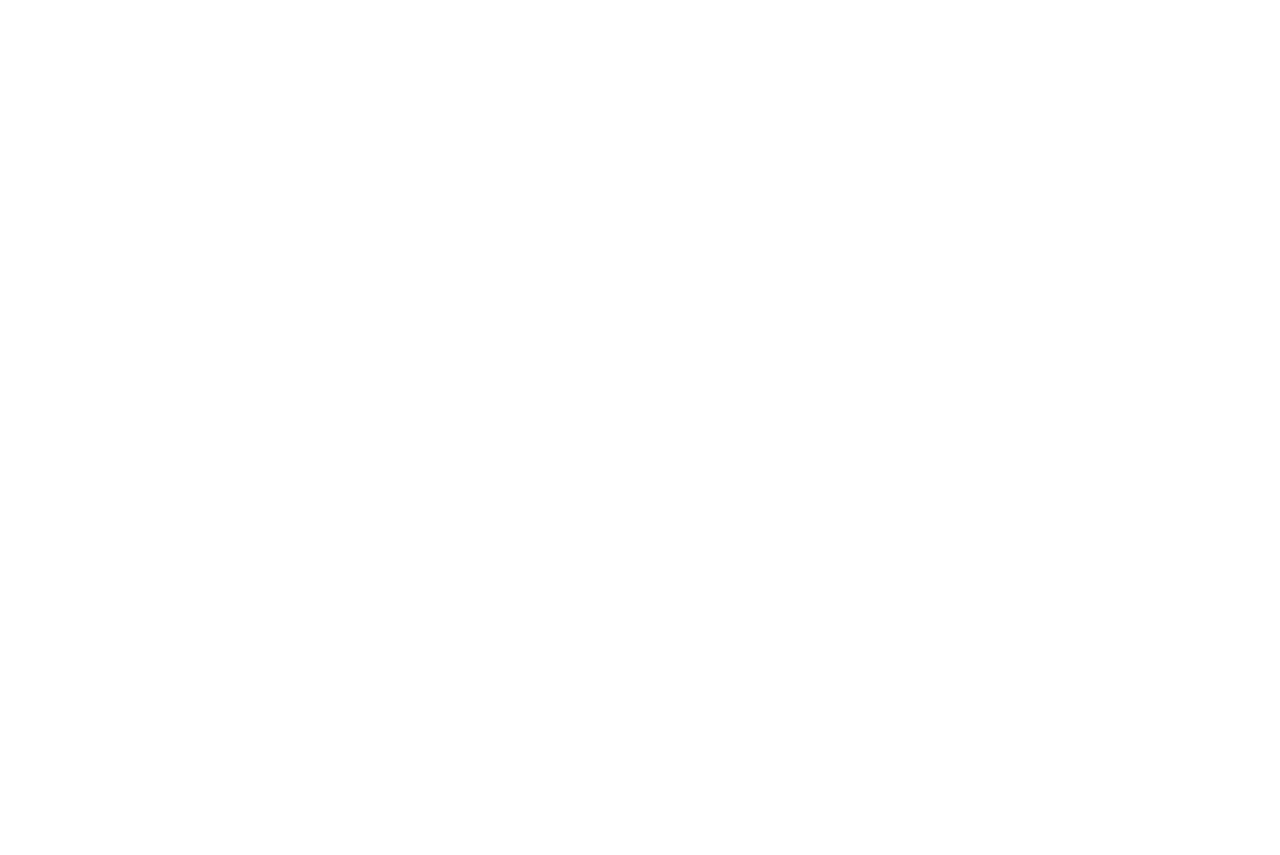
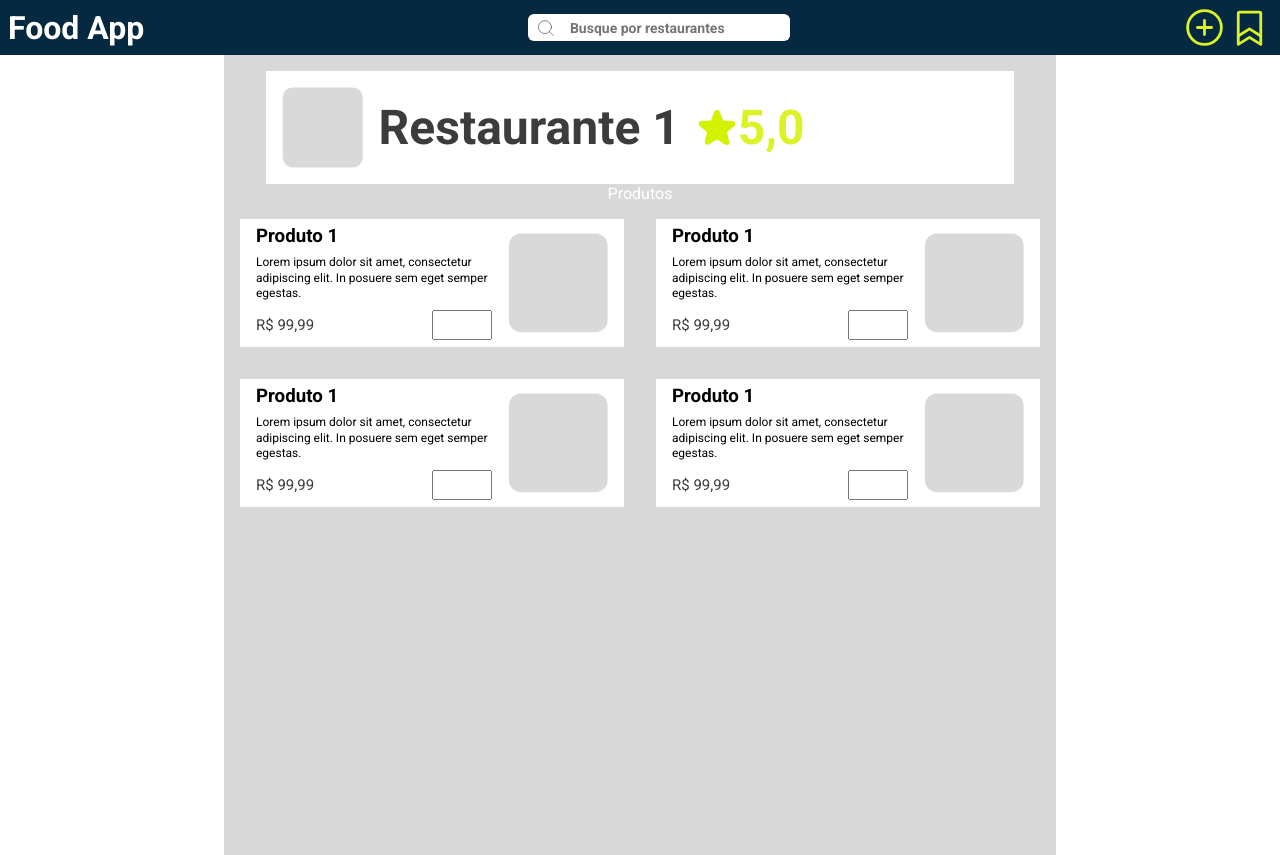
Before and after one commit to GabrielDsanta/DeliverySite, a React (Vite) app: page /products in a window 1280 px wide. Before the commit this address had no page. Before the commit the page ends 800 px from the top, so only its background shows below. Built offline with nearby package versions, Linux system fonts and the light colour scheme.

Commit message:
Estrutura visual - Pagina de Produtos

```diff
--- a/src/Router.tsx
+++ b/src/Router.tsx
@@ -1,12 +1,14 @@
 import { Home } from './pages/Home'
 import { Routes, Route } from 'react-router-dom'
 import { DefaultLayout } from './layouts/DefaultLayout'
+import { Products } from './pages/Products'
 
 export function Router() {
   return (
     <Routes>
       <Route path="/" element={<DefaultLayout />}>
         <Route path="/" element={<Home />} />
+        <Route path="/products" element={<Products />} />
       </Route>
     </Routes>
   )
--- /dev/null
+++ b/src/pages/Products/components/CardProduct/index.tsx
@@ -0,0 +1,24 @@
+import logo from '../../../.././assets/img- logo.svg'
+import {
+  ContainerCardProduct,
+  ProductInformation,
+  ValueAndQuantity,
+} from './styles'
+export function CardProduct() {
+  return (
+    <ContainerCardProduct>
+      <ProductInformation>
+        <h3>Produto 1</h3>
+        <p>
+          Lorem ipsum dolor sit amet, consectetur adipiscing elit. In posuere
+          sem eget semper egestas.
+        </p>
+        <ValueAndQuantity>
+          <p>R$ 99,99</p>
+          <input type="number" min={0} />
+        </ValueAndQuantity>
+      </ProductInformation>
+      <img src={logo} alt="" />
+    </ContainerCardProduct>
+  )
+}
--- /dev/null
+++ b/src/pages/Products/components/CardProduct/styles.ts
@@ -0,0 +1,57 @@
+import styled from 'styled-components'
+
+export const ContainerCardProduct = styled.div`
+  width: 24rem;
+  height: 8rem;
+  margin: 1rem;
+
+  display: flex;
+  align-items: center;
+  justify-content: center;
+
+  color: black;
+  background: ${(props) => props.theme.white};
+
+  img {
+    margin-right: 1rem;
+    width: 100px;
+    height: 100px;
+  }
+`
+export const ProductInformation = styled.div`
+  padding: 1rem;
+
+  display: flex;
+  align-items: flex-start;
+  justify-content: start;
+  flex-direction: column;
+  h1 {
+    font-weight: 600;
+    font-size: 0.9375rem;
+    line-height: 20px;
+  }
+
+  p {
+    margin: 0.5rem 0 0.5rem 0;
+
+    font-size: 12px;
+    font-weight: 300;
+    line-height: 130%;
+  }
+`
+export const ValueAndQuantity = styled.div`
+  width: 100%;
+  display: flex;
+  align-items: center;
+  justify-content: space-between;
+  p {
+    color: #3c3c3c;
+    font-weight: 400;
+    line-height: 100%;
+    font-size: 0.9375rem;
+  }
+  input {
+    width: 3.75rem;
+    height: 1.875rem;
+  }
+`
--- /dev/null
+++ b/src/pages/Products/index.tsx
@@ -0,0 +1,25 @@
+import logo from '../.././assets/img- logo.svg'
+import { Star } from 'phosphor-react'
+import { ContainerProducts, RestaurantInformation, ProductList } from './styles'
+import { CardProduct } from './components/CardProduct'
+export function Products() {
+  return (
+    <ContainerProducts>
+      <RestaurantInformation>
+        <img src={logo} alt="" />
+        <h1>Restaurante 1</h1>
+        <span>
+          <Star size={42} color="#D2F200" weight="fill" />
+          5,0
+        </span>
+      </RestaurantInformation>
+      <p>Produtos</p>
+      <ProductList>
+        <CardProduct />
+        <CardProduct />
+        <CardProduct />
+        <CardProduct />
+      </ProductList>
+    </ContainerProducts>
+  )
+}
--- /dev/null
+++ b/src/pages/Products/styles.ts
@@ -0,0 +1,52 @@
+import styled from 'styled-components'
+
+export const ContainerProducts = styled.div`
+  width: 65vw;
+  height: 100vh;
+  margin: 0 auto;
+
+  display: flex;
+  align-items: center;
+  flex-direction: column;
+
+  background: ${(props) => props.theme['dark-grey']};
+`
+
+export const RestaurantInformation = styled.div`
+  width: 90%;
+  margin-top: 1rem;
+
+  display: flex;
+  align-items: center;
+  justify-content: start;
+
+  background: ${(props) => props.theme.white};
+  img {
+    margin: 1rem;
+  }
+  h1 {
+    margin-right: 1rem;
+
+    font-size: 3rem;
+    font-weight: 600;
+    line-height: 42px;
+
+    color: #3c3c3c;
+  }
+
+  span {
+    display: flex;
+    align-items: center;
+    justify-content: center;
+
+    font-size: 3rem;
+    font-weight: 600;
+    line-height: 42px;
+
+    color: ${(props) => props.theme.yellow};
+  }
+`
+export const ProductList = styled.div`
+  display: grid;
+  grid-template-columns: repeat(2, 1fr);
+`
```
